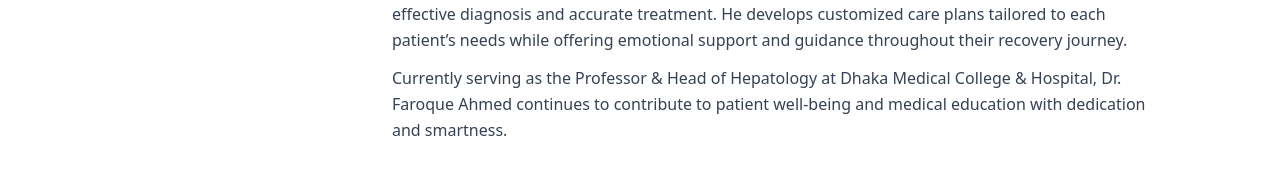
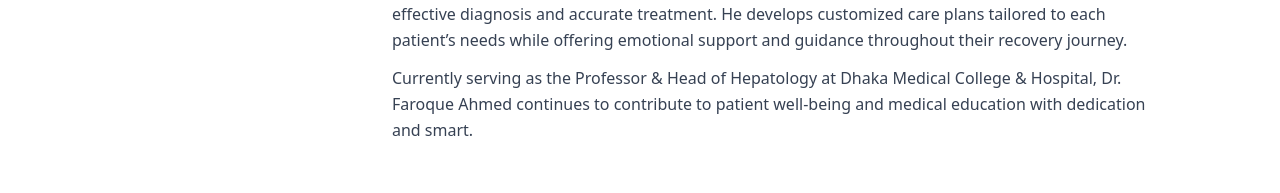
Before and after one commit to shoikotsazzad/doctor-portfolio, a React (Vite) app: page /about in a window 1280 px wide. Shown: the part 571-764 px from the top of the page. Built offline with nearby package versions, Linux system fonts and the light colour scheme.

Commit message:
Added neww

```diff
--- a/src/pages/AboutPage.jsx
+++ b/src/pages/AboutPage.jsx
@@ -56,7 +56,7 @@
           <p className="text-gray-700 leading-relaxed">
             Currently serving as the Professor & Head of Hepatology at Dhaka Medical College & Hospital,
             Dr. Faroque Ahmed continues to contribute to patient well-being and medical education with
-            dedication and smartness.
+            dedication and smart.
           </p>
         </div>
       </div>
```
